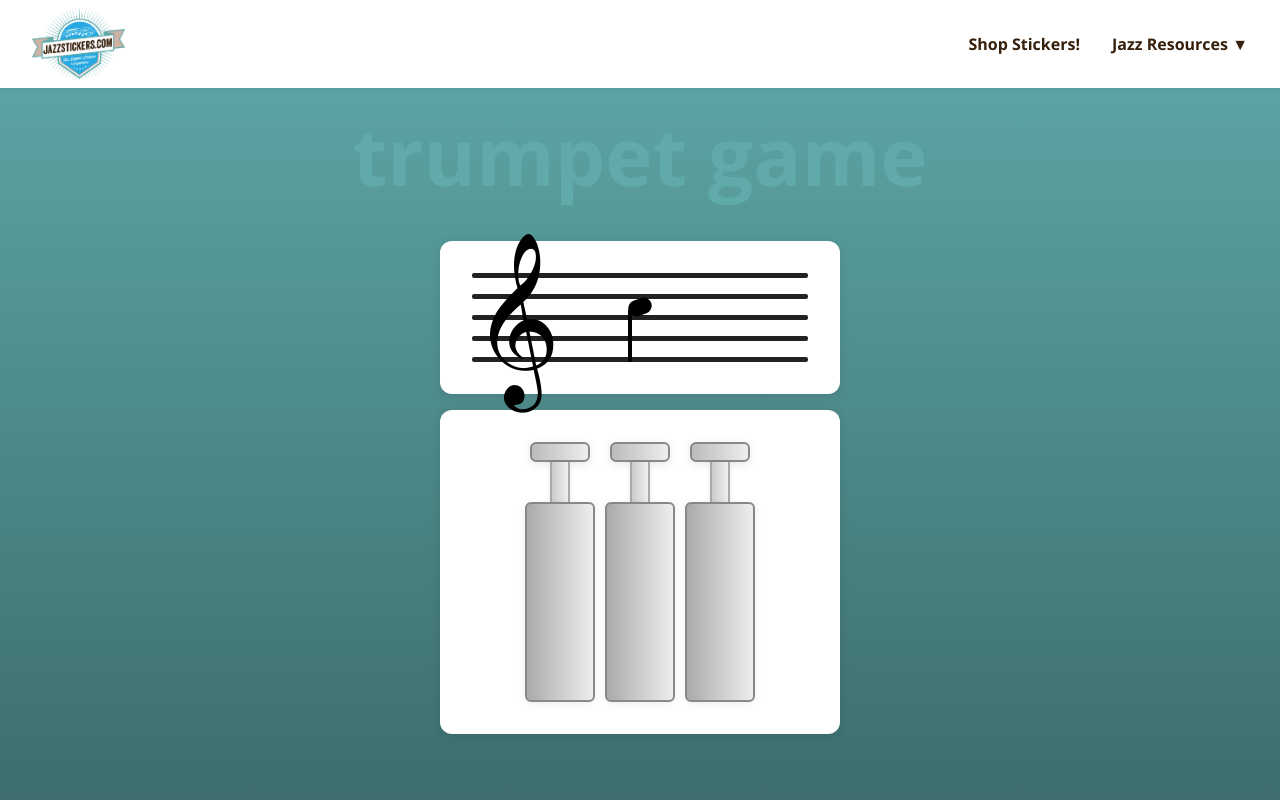
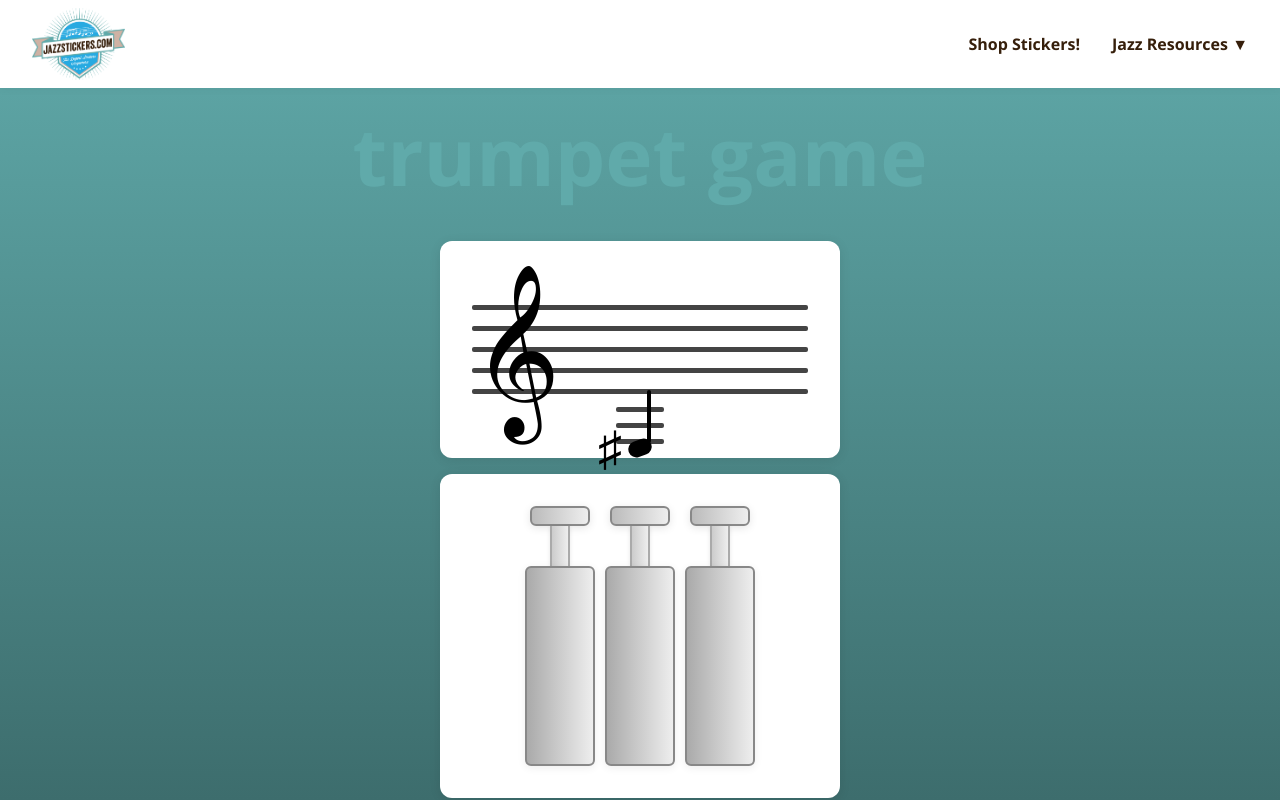
Before and after one commit to aczerepinski/jazzstickers, a React (Vite) app: page /trumpet-game in a window 1280 px wide. Built offline with nearby package versions, Linux system fonts and the light colour scheme.

Commit message:
add ledger lines

```diff
--- a/src/SheetMusic.jsx
+++ b/src/SheetMusic.jsx
@@ -1,4 +1,44 @@
 import trumpetNotes from './trumpetNotes.json';
+
+function LedgerLine({ top }) {
+  // ovalWidth is 24, so ledger line is 48px
+  const lineWidth = 48;
+  return (
+    <div
+      style={{
+        width: lineWidth,
+        height: 5,
+        background: '#444',
+        borderRadius: 2,
+        margin: '0 auto',
+        position: 'absolute',
+        left: '50%',
+        transform: 'translateX(-50%)',
+        top: top,
+        zIndex: 2,
+        boxSizing: 'border-box'
+      }}
+    />
+  );
+}
+
+function LedgerLines({ number, isAbove }) {
+  const staffLineGap = 16;
+  const staffTopY = -4;
+  const staffBottomY = 6 + (5 * staffLineGap); // 64
+  const lines = [];
+  for (let i = 0; i < number; i++) {
+    let topPx;
+    if (isAbove) {
+      topPx = staffTopY - (i + 1) * staffLineGap;
+    } else {
+      topPx = staffBottomY + (i + 1) * staffLineGap;
+    }
+    lines.push(<LedgerLine key={i} top={topPx} />);
+  }
+  return <>{lines}</>;
+}
+
 
 function StaffLine() {
   return (
@@ -6,7 +46,7 @@ function StaffLine() {
       style={{
         width: '100%',
         height: 5,
-        background: '#222',
+        background: '#444',
         borderRadius: 2,
         margin: 0,
         boxSizing: 'border-box',
@@ -62,8 +102,8 @@ function Stem({ ovalHeight, ovalWidth, offset }) {
     <div
       style={{
         position: 'absolute',
-        left: isUp ? ovalWidth - 2 : 0, // right edge for up, left edge for down
-        top: isUp ? -stemHeight + 2 : ovalHeight - 6, // up stems start above, down stems start below
+        left: isUp ? ovalWidth - 5 : 0, // right edge for up, left edge for down
+        top: isUp ? -stemHeight + 3 : ovalHeight - 6, // up stems start above, down stems start below
         width: 4,
         height: stemHeight,
         background: 'black',
@@ -74,10 +114,36 @@ function Stem({ ovalHeight, ovalWidth, offset }) {
   );
 }
 
+function Accidental({ note, ovalHeight }) {
+  if (!note.includes('#')) return null;
+  return (
+    <span
+      style={{
+        position: 'absolute',
+        left: -30,
+        top: -15,
+        fontSize: ovalHeight * 3,
+        color: 'black',
+        fontFamily: 'serif',
+        zIndex: 4,
+        lineHeight: 1,
+        userSelect: 'none',
+        pointerEvents: 'none',
+      }}
+      aria-label="sharp"
+    >
+      {'\u266F'}
+    </span>
+  );
+}
+
 function MusicalNote({ note }) {
   const ovalHeight = 16;
   const ovalWidth = 24;
-  const noteData = trumpetNotes[note] || { offset: 0 };
+  const noteData = trumpetNotes[note] || { offset: 0, ledgerLines: 0 };
+  // Staff center is 50%, staff height is 89px, gap between lines is 16px
+  // The note's vertical center is: calc(50% - offset - ovalHeight/2)
+
   return (
     <div
       style={{
@@ -92,6 +158,7 @@ function MusicalNote({ note }) {
       }}
       aria-label={note}
     >
+      <Accidental note={note} ovalHeight={ovalHeight} />
       <Oval ovalHeight={ovalHeight} ovalWidth={ovalWidth} />
       <Stem ovalHeight={ovalHeight} ovalWidth={ovalWidth} offset={noteData.offset} />
     </div>
@@ -101,6 +168,11 @@ function MusicalNote({ note }) {
 function Staff({ note }) {
   // Staff height: 5 lines, each 5px tall + 4 gaps of 16px = 5*5 + 4*16 = 25 + 64 = 89px
   const staffHeight = 89;
+  let ledgerLines = null;
+  if (note && trumpetNotes[note] && trumpetNotes[note].ledgerLines > 0) {
+    const noteData = trumpetNotes[note];
+    ledgerLines = <LedgerLines number={noteData.ledgerLines} isAbove={noteData.offset > 0} />;
+  }
   return (
     <div style={{ position: 'relative', width: '100%', maxWidth: 400, height: staffHeight }}>
       <TrebleCleff />
@@ -111,6 +183,7 @@ function Staff({ note }) {
         <StaffLine />
         <StaffLine />
       </div>
+      {ledgerLines}
       {note && <MusicalNote note={note} />}
     </div>
   );
@@ -125,7 +198,7 @@ export default function SheetMusic({ note }) {
         background: '#fff',
         borderRadius: 12,
         boxShadow: '0 2px 12px rgba(0,0,0,0.09)',
-        padding: '2rem',
+        padding: '4rem 2rem',
         margin: '2rem auto 16px auto',
         minHeight: 120,
         boxSizing: 'border-box',
--- a/src/TrumpetGame.jsx
+++ b/src/TrumpetGame.jsx
@@ -31,7 +31,7 @@ export default function TrumpetGame() {
   return (
     <div>
       <h1>Trumpet Game</h1>
-      <SheetMusic note="C5"/>
+      <SheetMusic note="F#3"/>
       <ValveBlock valves={valves} />
     </div>
   );
--- a/src/trumpetNotes.json
+++ b/src/trumpetNotes.json
@@ -1,33 +1,33 @@
 {
-  "F#3": { "offset": 0, "frequency": 185.00, "fingering": [true, true, true] },
-  "G3": { "offset": 0, "frequency": 196.00, "fingering": [true, false, true] },
-  "G#3": { "offset": 0, "frequency": 207.65, "fingering": [false, true, true] },
-  "A3": { "offset": 0, "frequency": 220.00, "fingering": [true, true, false] },
-  "A#3": { "offset": 0, "frequency": 233.08, "fingering": [true, false, false] },
-  "B3": { "offset": 0, "frequency": 246.94, "fingering": [false, true, false] },
-  "C4": { "offset": 0, "frequency": 261.63, "fingering": [false, false, false] },
-  "C#4": { "offset": 0, "frequency": 277.18, "fingering": [true, true, true] },
-  "D4": { "offset": 0, "frequency": 293.66, "fingering": [true, false, true] },
-  "D#4": { "offset": 0, "frequency": 311.13, "fingering": [false, true, true] },
-  "E4": { "offset": 0, "frequency": 329.63, "fingering": [true, true, false] },
-  "F4": { "offset": 0, "frequency": 349.23, "fingering": [true, false, false] },
-  "F#4": { "offset": 0, "frequency": 369.99, "fingering": [false, true, false] },
-  "G4": { "offset": 0, "frequency": 392.00, "fingering": [false, false, false] },
-  "G#4": { "offset": 0, "frequency": 415.30, "fingering": [false, true, true] },
-  "A4": { "offset": 0, "frequency": 440.00, "fingering": [true, true, false] },
-  "A#4": { "offset": 0, "frequency": 466.16, "fingering": [true, false, false] },
-  "B4": { "offset": 0, "frequency": 493.88, "fingering": [false, true, false] },
-  "C5": { "offset": 11, "frequency": 523.25, "fingering": [false, false, false] },
-  "C#5": { "offset": 11, "frequency": 554.37, "fingering": [true, true, false] },
-  "D5": { "offset": 20, "frequency": 587.33, "fingering": [true, false, false] },
-  "D#5": { "offset": 20, "frequency": 622.25, "fingering": [false, true, false] },
-  "E5": { "offset": 0, "frequency": 659.25, "fingering": [false, false, false] },
-  "F5": { "offset": 0, "frequency": 698.46, "fingering": [true, false, false] },
-  "F#5": { "offset": 0, "frequency": 739.99, "fingering": [false, true, false] },
-  "G5": { "offset": 0, "frequency": 783.99, "fingering": [false, false, false] },
-  "G#5": { "offset": 0, "frequency": 830.61, "fingering": [false, true, true] },
-  "A5": { "offset": 0, "frequency": 880.00, "fingering": [true, true, false] },
-  "A#5": { "offset": 0, "frequency": 932.33, "fingering": [true, false, false] },
-  "B5": { "offset": 0, "frequency": 987.77, "fingering": [false, true, false] },
-  "C6": { "offset": 0, "frequency": 1046.50, "fingering": [false, false, false] }
+  "F#3": { "offset": -98, "frequency": 185.00, "fingering": [true, true, true] , "ledgerLines": 3 },
+  "G3": { "offset": -87, "frequency": 196.00, "fingering": [true, false, true] , "ledgerLines": 2 },
+  "G#3": { "offset": -87, "frequency": 207.65, "fingering": [false, true, true] , "ledgerLines": 2 },
+  "A3": { "offset": -76, "frequency": 220.00, "fingering": [true, true, false] , "ledgerLines": 2 },
+  "A#3": { "offset": -76, "frequency": 233.08, "fingering": [true, false, false] , "ledgerLines": 2 },
+  "B3": { "offset": -65, "frequency": 246.94, "fingering": [false, true, false] , "ledgerLines": 1 },
+  "C4": { "offset": -65, "frequency": 261.63, "fingering": [false, false, false] , "ledgerLines": 1 },
+  "C#4": { "offset": -54, "frequency": 277.18, "fingering": [true, true, true] , "ledgerLines": 1 },
+  "D4": { "offset": -54, "frequency": 293.66, "fingering": [true, false, true] , "ledgerLines": 0 },
+  "D#4": { "offset": -43, "frequency": 311.13, "fingering": [false, true, true] , "ledgerLines": 0 },
+  "E4": { "offset": -43, "frequency": 329.63, "fingering": [true, true, false] , "ledgerLines": 0 },
+  "F4": { "offset": -32, "frequency": 349.23, "fingering": [true, false, false] , "ledgerLines": 0 },
+  "F#4": { "offset": -32, "frequency": 369.99, "fingering": [false, true, false] , "ledgerLines": 0 },
+  "G4": { "offset": -21, "frequency": 392.00, "fingering": [false, false, false] , "ledgerLines": 0 },
+  "G#4": { "offset": -21, "frequency": 415.30, "fingering": [false, true, true] , "ledgerLines": 0 },
+  "A4": { "offset": -11, "frequency": 440.00, "fingering": [true, true, false] , "ledgerLines": 0 },
+  "A#4": { "offset": -11, "frequency": 466.16, "fingering": [true, false, false] , "ledgerLines": 0 },
+  "B4": { "offset": 0, "frequency": 493.88, "fingering": [false, true, false] , "ledgerLines": 0 },
+  "C5": { "offset": 11, "frequency": 523.25, "fingering": [false, false, false] , "ledgerLines": 0 },
+  "C#5": { "offset": 11, "frequency": 554.37, "fingering": [true, true, false] , "ledgerLines": 0 },
+  "D5": { "offset": 20, "frequency": 587.33, "fingering": [true, false, false] , "ledgerLines": 0 },
+  "D#5": { "offset": 20, "frequency": 622.25, "fingering": [false, true, false] , "ledgerLines": 0 },
+  "E5": { "offset": 31, "frequency": 659.25, "fingering": [false, false, false] , "ledgerLines": 0 },
+  "F5": { "offset": 42, "frequency": 698.46, "fingering": [true, false, false] , "ledgerLines": 0 },
+  "F#5": { "offset": 42, "frequency": 739.99, "fingering": [false, true, false] , "ledgerLines": 0 },
+  "G5": { "offset": 53, "frequency": 783.99, "fingering": [false, false, false] , "ledgerLines": 0 },
+  "G#5": { "offset": 53, "frequency": 830.61, "fingering": [false, true, true] , "ledgerLines": 0 },
+  "A5": { "offset": 64, "frequency": 880.00, "fingering": [true, true, false] , "ledgerLines": 1 },
+  "A#5": { "offset": 64, "frequency": 932.33, "fingering": [true, false, false] , "ledgerLines": 1 },
+  "B5": { "offset": 75, "frequency": 987.77, "fingering": [false, true, false] , "ledgerLines": 1 },
+  "C6": { "offset": 80, "frequency": 1046.50, "fingering": [false, false, false] , "ledgerLines": 2 }
 }
```
